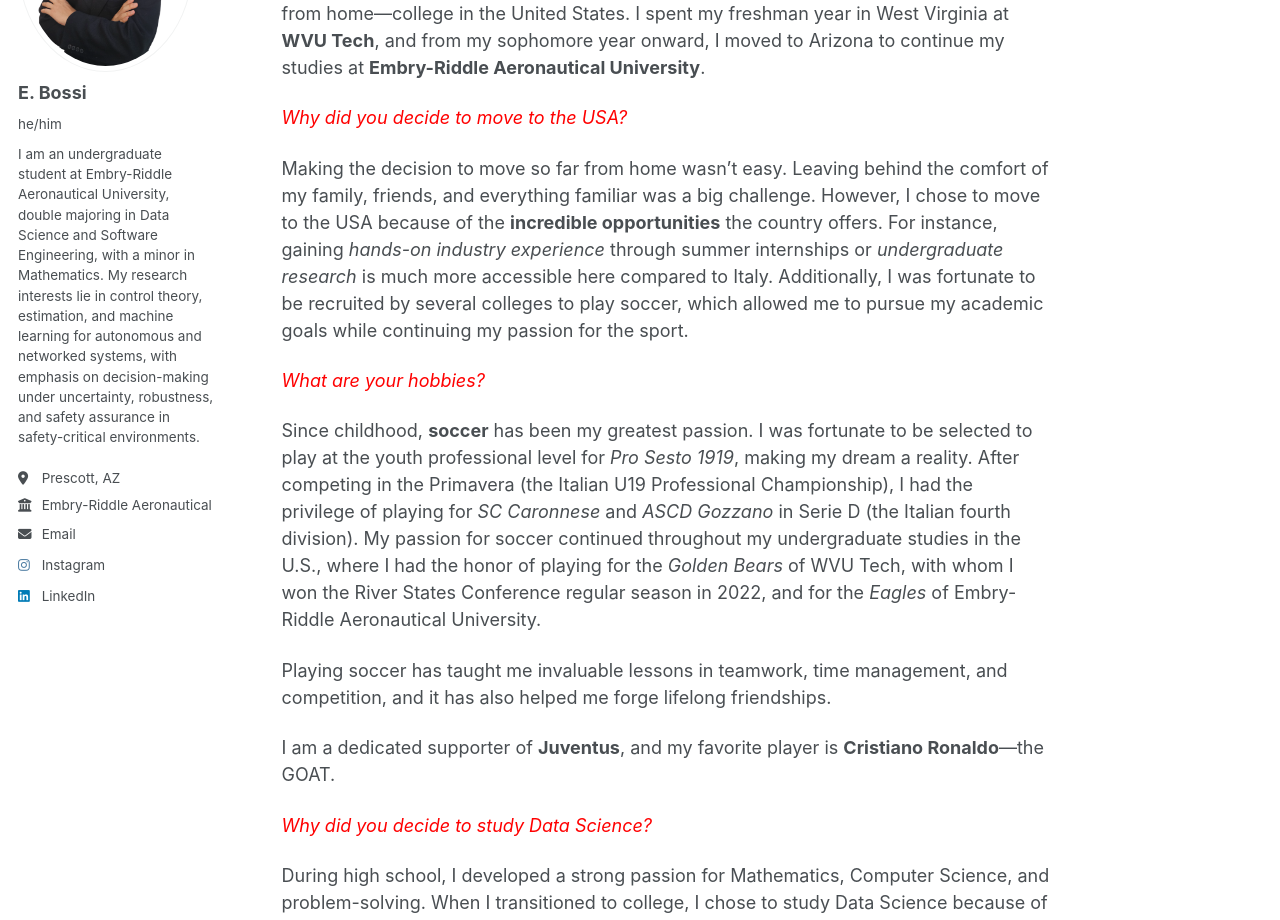
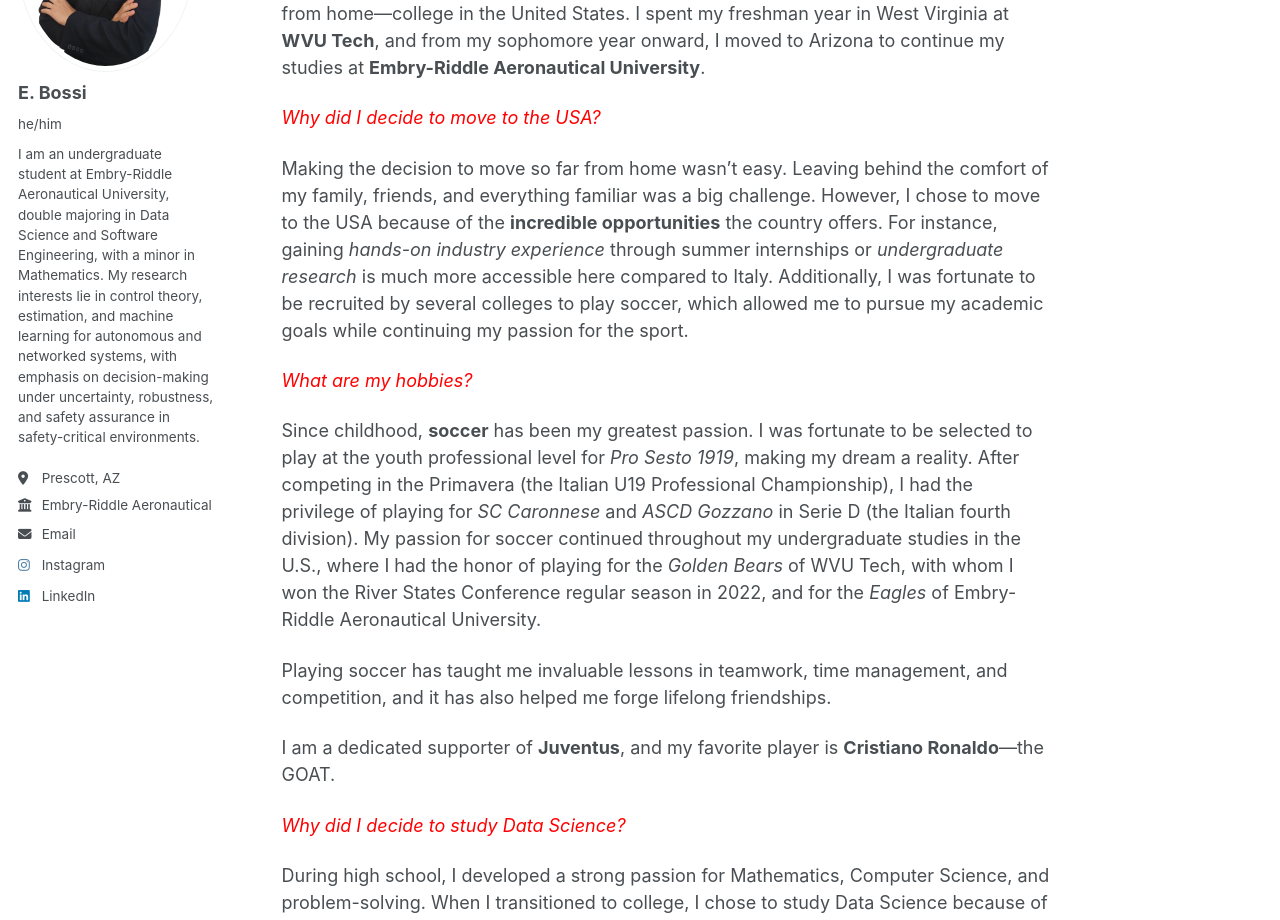
Before and after one commit to bossiemanuele/bossiemanuele.github.io, a Jekyll site: the page built from _pages/bio.md, in a window 1280 px wide and 1400 px high. Shown: the part 249-1169 px from the top of the window. Built offline with Jekyll 4.4.1, drawn with Linux system fonts in a browser that asks for light colours; some of the changed text lies outside the part shown.

Commit message:
Update bio.md

```diff
--- a/_pages/bio.md
+++ b/_pages/bio.md
@@ -10,11 +10,11 @@
 
 I was born and raised near **Milan, Italy**, in a family of four: my dad, Stefano, my mom, Cinzia, and my younger brother, Ludovico. After completing *Liceo Scientifico delle Scienze Applicat*e (the Italian equivalent of high school), I decided to pursue a new adventure far from home—college in the United States. I spent my freshman year in West Virginia at **WVU Tech**, and from my sophomore year onward, I moved to Arizona to continue my studies at **Embry-Riddle Aeronautical University**.
 
-<span style="color:red"> *Why did you decide to move to the USA?* </span>
+<span style="color:red"> *Why did I decide to move to the USA?* </span>
 
 Making the decision to move so far from home wasn’t easy. Leaving behind the comfort of my family, friends, and everything familiar was a big challenge. However, I chose to move to the USA because of the **incredible opportunities** the country offers. For instance, gaining *hands-on industry experience* through summer internships or *undergraduate research* is much more accessible here compared to Italy. Additionally, I was fortunate to be recruited by several colleges to play soccer, which allowed me to pursue my academic goals while continuing my passion for the sport.
 
-<span style="color:red"> *What are your hobbies?* </span>
+<span style="color:red"> *What are my hobbies?* </span>
 
 Since childhood, **soccer** has been my greatest passion. I was fortunate to be selected to play at the youth professional level for *Pro Sesto 1919*, making my dream a reality. After competing in the Primavera (the Italian U19 Professional Championship), I had the privilege of playing for *SC Caronnese* and *ASCD Gozzano* in Serie D (the Italian fourth division). My passion for soccer continued throughout my undergraduate studies in the U.S., where I had the honor of playing for the *Golden Bears* of WVU Tech, with whom I won the River States Conference regular season in 2022, and for the *Eagles* of Embry-Riddle Aeronautical University.
 
@@ -22,10 +22,10 @@
 
 I am a dedicated supporter of **Juventus**, and my favorite player is **Cristiano Ronaldo**—the GOAT.
 
-<span style="color:red"> *Why did you decide to study Data Science?* </span>
+<span style="color:red"> *Why did I decide to study Data Science?* </span>
 
 During high school, I developed a strong passion for Mathematics, Computer Science, and problem-solving. When I transitioned to college, I chose to study Data Science because of my fascination with how data can be harnessed to address **real-world challenges** and uncover insights that guide **decision-making**. My *dad* played a key role in this decision; recognizing my strengths and interests, he encouraged me to pursue a field that blends analytical thinking, programming, and creativity. I’ve always been intrigued by patterns, trends, and the underlying mechanics of systems, and Data Science provides the perfect platform to explore these curiosities on a much larger scale. Furthermore, the growing demand for data-driven solutions across industries makes Data Science not only a dynamic field but also one with *significant potential for impact*.
 
-<span style="color:red"> *What are your plans after graduation?* </span>
+<span style="color:red"> *What are my plans after graduation?* </span>
 
 After graduation, I plan to further expand my knowledge in this field by pursuing a **Ph.D. in Artificial Intelligence**. I am particularly interested in contributing to the growth of AI, especially in its application to *safety-critical systems*. My primary focus is on **autonomous systems in aviation and aerospace**, where AI can play a crucial role in enhancing safety and reliability.
```
